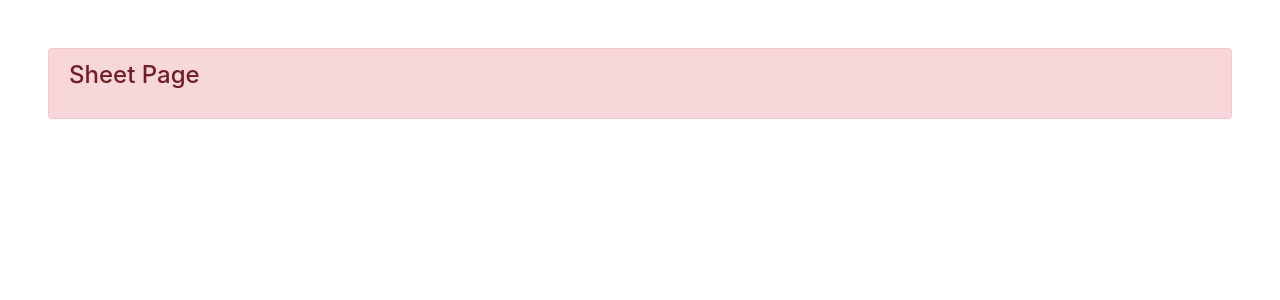
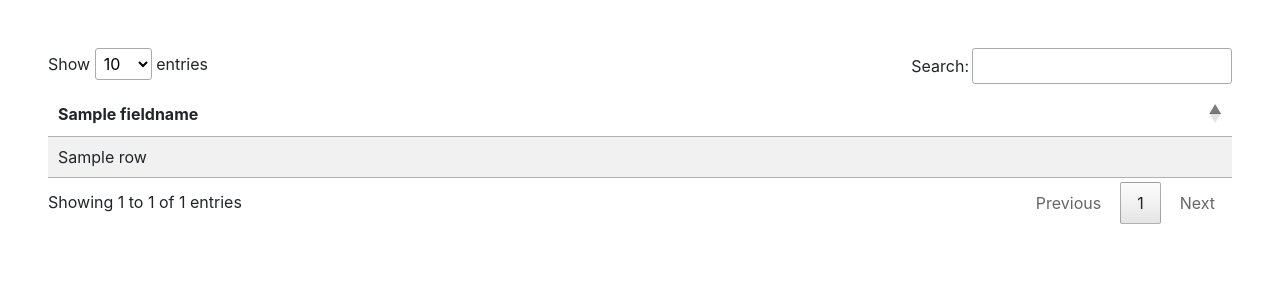
Before and after one commit to Rahozin/CS50, a Flask app: template pset7/survey/templates/sheet.html in a window 1280 px wide. Shown: the part 60-360 px from the top of the page. Run offline with Flask 2, Linux system fonts and the light colour scheme; the template is opened without the code that fills it: most values are stand-ins (such as "Sample title", 1, 10 or a date in 2020); some libraries are stand-ins or nearby versions.

Commit message:
get_sheet_is_done

```diff
--- a/pset7/survey/app.py
+++ b/pset7/survey/app.py
@@ -55,7 +55,14 @@ def post_form():
 
 @app.route("/sheet", methods=["GET"])
 def get_sheet():
-    return render_template("sheet.html", message="Trying to show the data sheet but fail. Developing is in progress...")
+
+    with open('survey.csv', newline='') as csvfile:
+        reader = csv.DictReader(csvfile, delimiter=';', quotechar='|', quoting=csv.QUOTE_MINIMAL)
+        print(reader.fieldnames[0])
+        # for row in reader:
+        #     print(row)
+
+        return render_template("sheet.html", table=reader)
 
 
 if __name__ == '__main__':
--- a/pset7/survey/templates/layout.html
+++ b/pset7/survey/templates/layout.html
@@ -12,6 +12,9 @@
         <script src="https://code.jquery.com/jquery-3.3.1.min.js"></script>
         <script src="https://cdnjs.cloudflare.com/ajax/libs/popper.js/1.14.3/umd/popper.min.js"></script>
         <script src="https://cdn.jsdelivr.net/npm/bootstrap@5.2.2/dist/js/bootstrap.bundle.min.js"></script>
+
+        <!-- https://datatables.net/examples/basic_init/zero_configuration.html -->
+        <link href="https://cdn.datatables.net/1.12.1/css/jquery.dataTables.min.css" rel="stylesheet">
 
         <link href="/static/styles.css" rel="stylesheet">
 
--- a/pset7/survey/templates/sheet.html
+++ b/pset7/survey/templates/sheet.html
@@ -2,10 +2,32 @@
 
 {% block main %}
 
-    <!-- http://getbootstrap.com/docs/4.1/components/alerts/ -->
-    <div class="alert alert-danger" role="alert">
-        <h4 class="alert-heading">Sheet Page</h4>
-        <p>{{ message }}</p>
-    </div>
+    <table id="table" class="display" style="width:100%">
+        <thead>
+            <tr>
+                {% for fieldname in table.fieldnames %}
+                    <th> {{ fieldname }} </th>
+                {% endfor %}
+            </tr>
+        </thead>
+        <tbody>
+            {% for row in table %}
+                    <tr>
+                        {% for fieldname in table.fieldnames %}
+                            <td> {{ row[fieldname] }} </td>
+                        {% endfor %}
+                    </tr>
+            {% endfor %}
+        </tbody>
+    </table>
+
+    <!-- https://datatables.net/examples/basic_init/zero_configuration.html -->
+    <script src="https://code.jquery.com/jquery-3.5.1.js"></script>
+    <script src="https://cdn.datatables.net/1.12.1/js/jquery.dataTables.min.js"></script>
+    <script>
+        $(document).ready(function () {
+            $('#table').DataTable();
+        });
+    </script>
 
 {% endblock %}
```
